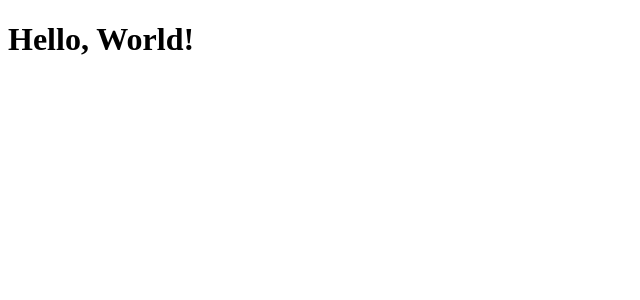
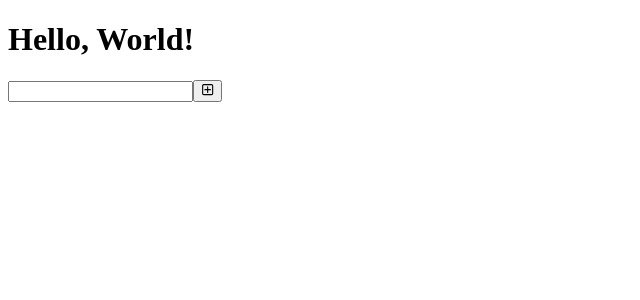
Before and after one commit to reimarrosas/gawain, a React (Create React App) app: page / in a window 1280 px wide. Shown: the top 300 px of the page, without its empty margins (0-640 px from the left). Built offline with nearby package versions, Linux system fonts and the light colour scheme.

Commit message:
Added nanoid for react keys and Implemented CreateTodoForm Component

```diff
--- a/package.json
+++ b/package.json
@@ -8,6 +8,8 @@
     "@testing-library/user-event": "^12.8.3",
     "react": "^17.0.2",
     "react-dom": "^17.0.2",
+    "react-icons": "^4.2.0",
+    "react-router-dom": "^5.2.0",
     "react-scripts": "4.0.3",
     "web-vitals": "^1.1.1"
   },
--- a/src/App.js
+++ b/src/App.js
@@ -1,9 +1,15 @@
-import React from 'react';
+import React, { useState } from "react";
+
+import CreateTodoForm from "./Components/CreateTodoForm";
 
 function App() {
+  const [todos, setTodos] = useState([]);
+
   return (
     <div className="App">
       <h1>Hello, World!</h1>
+      <CreateTodoForm todos={todos} setTodos={setTodos} />
+      {console.log(todos)}
     </div>
   );
 }
--- /dev/null
+++ b/src/Components/CreateTodoForm.js
@@ -0,0 +1,42 @@
+import React, { useState } from "react";
+import { CgAddR } from "react-icons/cg";
+import { nanoid } from "nanoid";
+
+const CreateTodo = (props) => {
+  const [inputVal, setInputVal] = useState("");
+
+  const handleFormSubmit = (event) => {
+    event.preventDefault();
+    props.setTodos(
+      props.todos.concat([
+        {
+          todoContent: inputVal,
+          todoId: nanoid(8),
+          todoCompleted: false,
+        },
+      ])
+    );
+    setInputVal("");
+  };
+
+  const handleInputs = (event) => {
+    setInputVal(event.target.value);
+  };
+
+  return (
+    <form className="create-todo" onSubmit={handleFormSubmit}>
+      <input
+        onChange={handleInputs}
+        value={inputVal}
+        type="text"
+        id="input-todo"
+        aria-label="Input Todos"
+      />
+      <button className="btn btn-create" type="submit">
+        <CgAddR />
+      </button>
+    </form>
+  );
+};
+
+export default CreateTodo;
```
Also changed, not shown: 1 other file (tests, documents, lock files or other folders).
